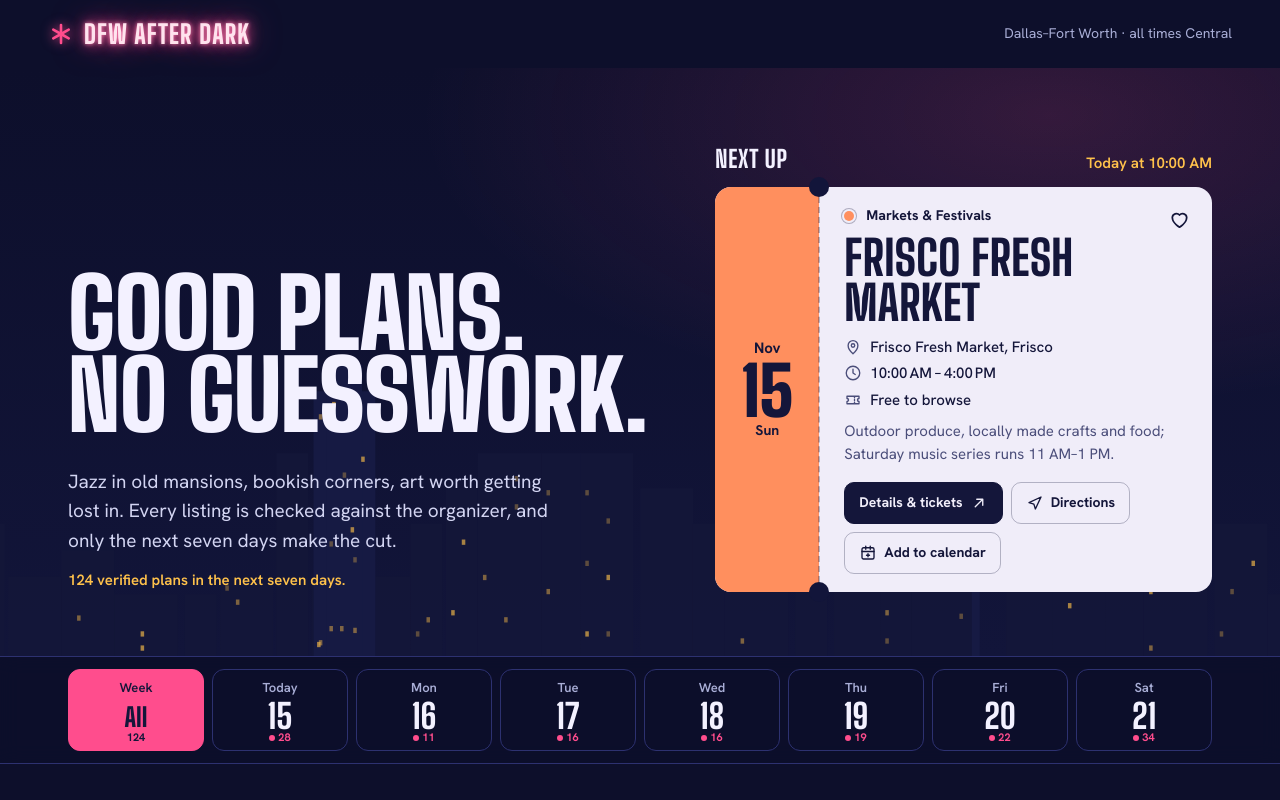
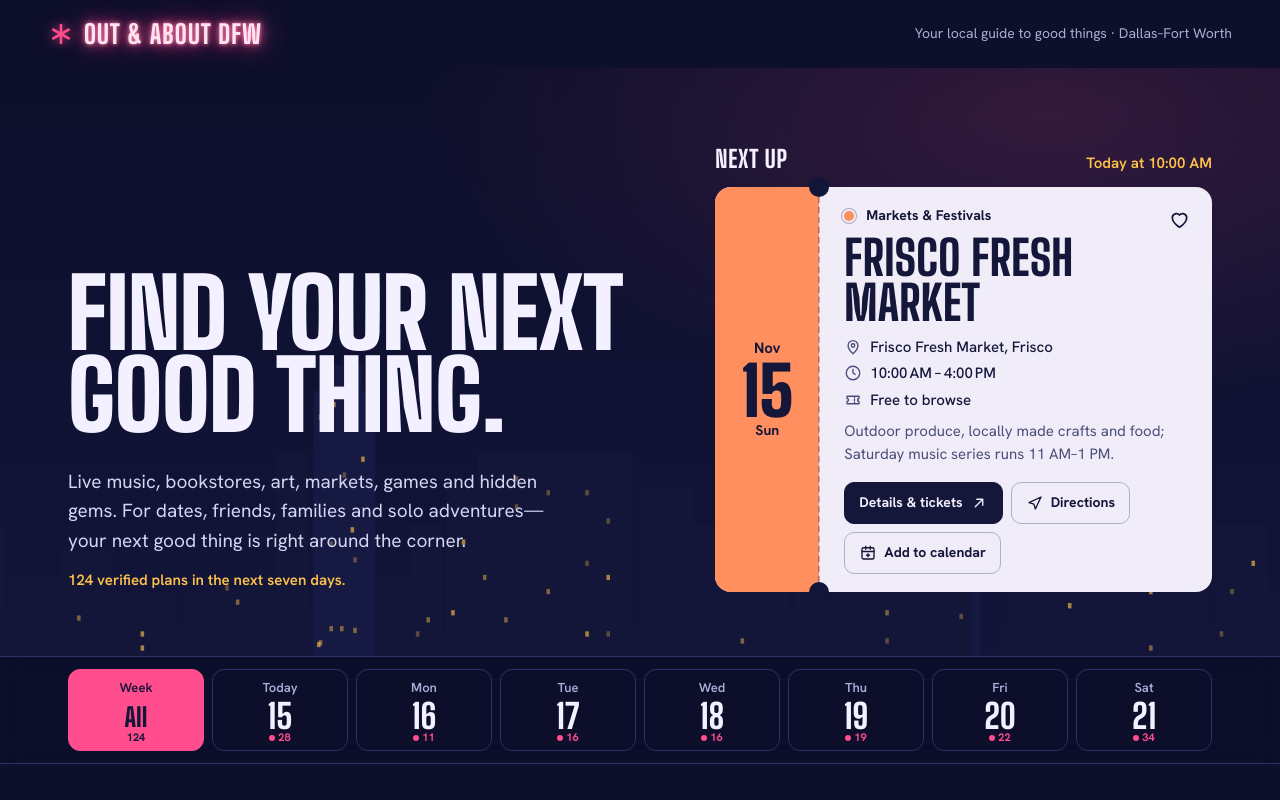
Before and after one commit to justinliles/dfw-after-dark, a plain HTML site: page index.html in a window 1280 px wide. Shown: the top 800 px of the page. Drawn offline with Linux system fonts and the light colour scheme.

Commit message:
Rebrand Out & About DFW: index.html

```diff
--- a/index.html
+++ b/index.html
@@ -3,14 +3,14 @@
 <head>
   <meta charset="utf-8">
   <meta name="viewport" content="width=device-width,initial-scale=1">
-  <meta name="theme-color" content="#0D0F2B">
-  <title>DFW After Dark: good plans, no guesswork</title>
-  <meta name="description" content="Live music, art, bookshops, games, markets and unusual dates around Dallas–Fort Worth, checked against the organizer and updated every week.">
+  <meta name="theme-color" content="#102B36">
+  <title>Out & About DFW | Find your next good thing</title>
+  <meta name="description" content="Explore live music, local art, bookstores, markets, games, festivals and hidden gems across Dallas–Fort Worth. Good plans for friends, families, couples and curious explorers.">
   <link rel="canonical" href="https://dfwdaily.midnightmeta.dev/">
   <meta property="og:type" content="website">
   <meta property="og:url" content="https://dfwdaily.midnightmeta.dev/">
-  <meta property="og:title" content="DFW After Dark">
-  <meta property="og:description" content="Good plans for the next seven days in Dallas–Fort Worth. No guesswork.">
+  <meta property="og:title" content="Out & About DFW">
+  <meta property="og:description" content="Find your next good thing. Curated local events, art, markets, music and places to explore across DFW.">
   <link rel="icon" href="assets/favicon.svg" type="image/svg+xml">
   <link rel="preload" href="fonts/big-shoulders-display-latin-wght-normal.woff2" as="font" type="font/woff2" crossorigin>
   <link rel="preload" href="fonts/hanken-grotesk-latin-wght-normal.woff2" as="font" type="font/woff2" crossorigin>
@@ -37,11 +37,11 @@
 <a class="skip" href="#explore">Skip to events</a>
 
 <header class="top">
-  <a class="brand" href="#top" aria-label="DFW After Dark, home">
+  <a class="brand" href="#top" aria-label="Out & About DFW, home">
     <svg class="brandmark" viewBox="0 0 32 32" aria-hidden="true"><g stroke="currentColor" stroke-width="3.2" stroke-linecap="round"><line x1="16" y1="16" x2="16" y2="5"/><line x1="16" y1="16" x2="25.5" y2="21.5"/><line x1="16" y1="16" x2="6.5" y2="21.5"/><line x1="16" y1="16" x2="16" y2="27"/><line x1="16" y1="16" x2="25.5" y2="10.5"/><line x1="16" y1="16" x2="6.5" y2="10.5"/></g></svg>
-    <span class="neon">DFW After Dark</span>
+    <span class="neon">Out & About DFW</span>
   </a>
-  <p class="topnote">Dallas–Fort Worth · all times Central</p>
+  <p class="topnote">Your local guide to good things · Dallas–Fort Worth</p>
 </header>
 
 <main id="top">
@@ -49,8 +49,8 @@
     <div class="skyline" aria-hidden="true"></div>
     <div class="hero-inner">
       <div class="hero-copy">
-        <h1 id="hero-title">Good plans.<br>No guesswork.</h1>
-        <p class="lede">Jazz in old mansions, bookish corners, art worth getting lost in. Every listing is checked against the organizer, and only the next seven days make the cut.</p>
+        <h1 id="hero-title">Find your next<br>good thing.</h1>
+        <p class="lede">Live music, bookstores, art, markets, games and hidden gems. For dates, friends, families and solo adventures—your next good thing is right around the corner.</p>
         <p class="pulse" id="pulse" aria-live="polite"></p>
       </div>
       <div class="hero-next" id="heroNext" aria-live="polite"></div>
@@ -125,12 +125,12 @@
 
 <footer class="foot">
   <div class="wrap">
-    <span class="neon small">DFW After Dark</span>
-    <span>Curated for curious people. Always confirm with the organizer before you go.</span>
+    <span class="neon small">Out & About DFW</span>
+    <span>Less scrolling. More living. · Always confirm with the organizer before you go.</span>
   </div>
 </footer>
 
-<noscript><p class="noscript">DFW After Dark needs JavaScript to load the event list.</p></noscript>
+<noscript><p class="noscript">Out & About DFW needs JavaScript to load the event list.</p></noscript>
 <script src="vendor/leaflet/leaflet.js"></script>
 <script src="app.js"></script>
 </body>
```
